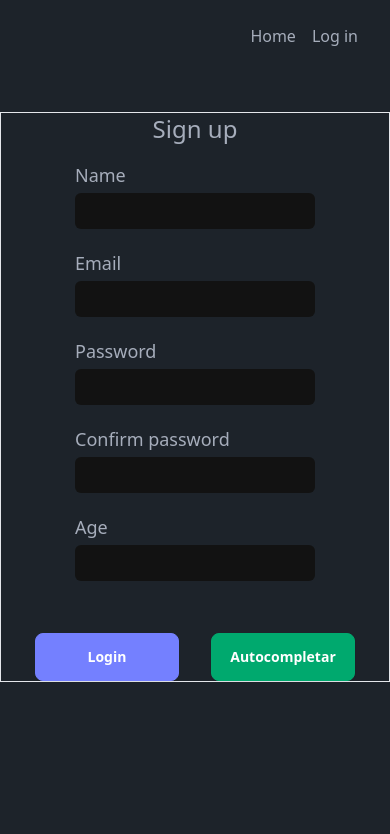
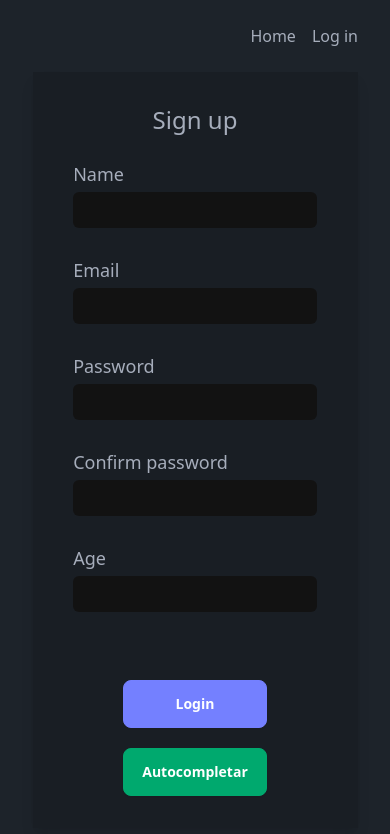
Before and after one commit to Jorge-coder02/devflix, a React (Vite) app: page /register in a window 390 px wide. Shown: the top 834 px of the page. Built offline with nearby package versions, Linux system fonts and the light colour scheme.

Commit message:
Register UI mejorada responsive

```diff
--- a/src/pages/Logout.jsx
+++ b/src/pages/Logout.jsx
@@ -12,6 +12,7 @@ function Logout() {
           <p className="font-semibold">Session closed</p>
           <Link to="/">Home</Link>
           <Link to="/Login">Login</Link>
+          <Link to="/Register">Register</Link>
         </div>
       </div>
     </div>
--- a/src/pages/Register.jsx
+++ b/src/pages/Register.jsx
@@ -159,16 +159,16 @@ function Register({}) {
 
   return (
     <div className="bg-base-100 flex justify-center items-center ">
-      <span className="flex gap-x-4 absolute top-0 right-0 pr-8 lg:pr-36 pt-6">
+      <span className="flex gap-x-4 absolute top-0 right-0 pr-8 lg:pr-26 pt-6">
         <Link to="/">Home</Link>
         <Link to="/login">Log in</Link>
       </span>{" "}
       {/* Enlace a la ruta principal */}
-      <div className="mt-16 w-full md:w-2/4 pt-12 pb-20 gap-y-6  ">
+      <div className="mt-6 w-5/6 md:w-2/4 pt-12 md:pt-8 gap-y-6">
         <form
-          className="flex flex-col items-center justify-center gap-y-4 [&>div>input]:mb-1 [&>div>input]:rounded-md
-        [&>div>input]:w-60  [&>div>input]:p-1.5 [&>div>label]:text-lg min-w-full [&>div]:flex
-        [&>div]:flex-col [&>div]:gap-y-1 border md:py-16"
+          className="flex flex-col items-center justify-center gap-y-6 min-w-full md:py-16 shadow-lg bg-base-200
+          [&>div>input]:mb-1 [&>div>input]:rounded-md [&>div>input]:w-full [&>div>input]:p-1.5 py-8 md:p-0
+          [&>div>label]:text-lg [&>div]:flex [&>div]:flex-col [&>div]:gap-y-1 [&>div]:w-3/4 sm:[&>div]:w-4/6 xl:[&>div]:w-2/6 "
         >
           <h1 className="text-2xl">Sign up</h1>
           <div>
@@ -254,7 +254,7 @@ function Register({}) {
           <div className="">
             <p>{msgRespuesta}</p>
           </div>
-          <div className="!flex-row gap-x-8">
+          <div className="!flex-row justify-center items-center gap-x-8 flex-wrap">
             <button
               onClick={enviarFormulario}
               className="btn btn-primary text-white w-36 mt-4"
```
